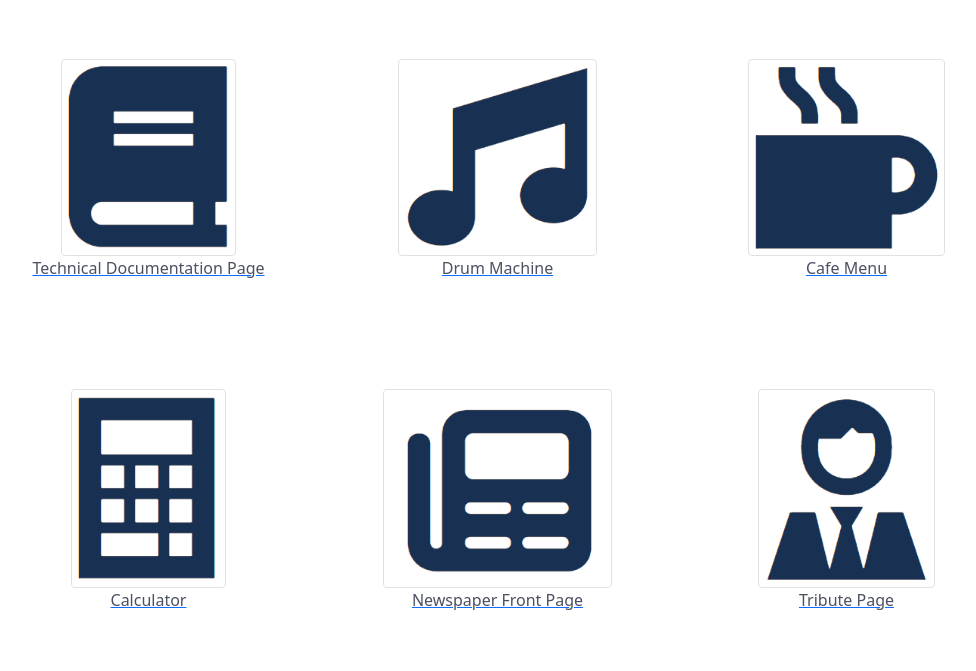
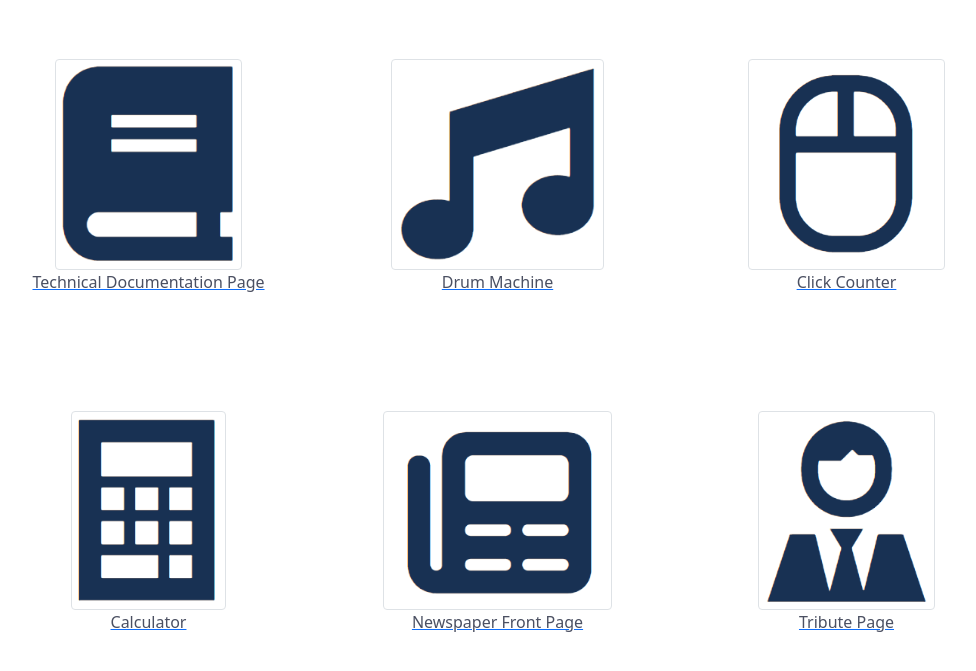
Before and after one commit to J-Hanwell/Emporium, a plain HTML site: page index/index.html in a window 1280 px wide. Shown: the part 85-756 px from the top of the page, without its empty margins (96-1072 px from the left). Drawn offline with nearby package versions, Linux system fonts and the light colour scheme.

Commit message:
added click counter to site with mouse image and updated link from homepage

```diff
--- a/index/index.html
+++ b/index/index.html
@@ -29,8 +29,8 @@
           <a href="../under_construction/under_construction.html"><p class="text-center link-text">Drum Machine</p></a>
         </div>
         <div class="col-lg-3 col-md-4 col-sm-6 link-box">
-          <a href="../under_construction/under_construction.html"><img class="img-fluid mx-auto d-block img-thumbnail links" src="./images/cafe.png"/></a>
-          <a href="../under_construction/under_construction.html"><p class="text-center link-text">Cafe Menu</p></a>
+          <a href="../click-counter/index.html"><img class="img-fluid mx-auto d-block img-thumbnail links" src="./images/mouse.png"/></a>
+          <a href="../click-counter/index.html"><p class="text-center link-text">Click Counter</p></a>
         </div>
         <div class="col-lg-3 col-md-4 col-sm-6 link-box">
           <a href="../under_construction/under_construction.html"><img class="img-fluid mx-auto d-block img-thumbnail links" src="./images/calculator.png"/></a>
```
Also changed, not shown: index/images/mouse.png (added).
